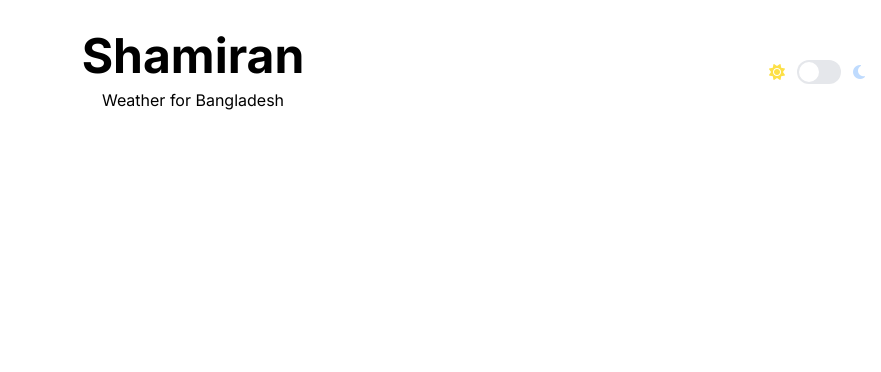
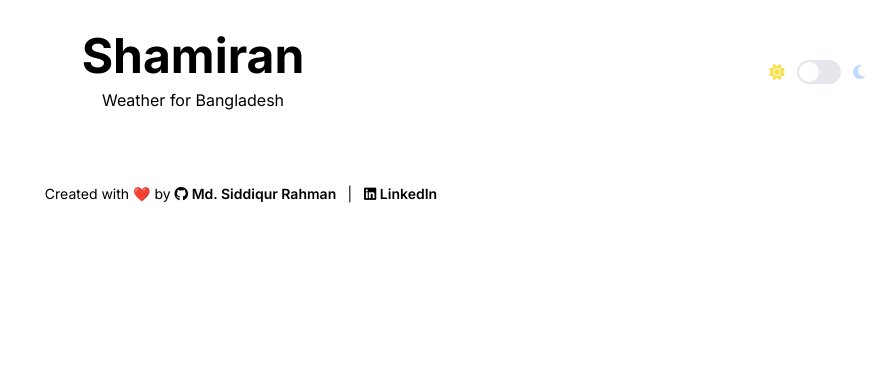
Before and after one commit to Tushar-Siddik/shamiran, a Flask app: template app/templates/base.html in a window 1280 px wide. Shown: the top 372 px of the page, without its empty margins (399-1280 px from the left). Run offline with Flask 3, Linux system fonts and the light colour scheme; the template is opened without the code that fills it, so the values that code supplies are empty; some libraries are stand-ins or nearby versions.

Commit message:
added meta tags and others

```diff
--- a/app/templates/base.html
+++ b/app/templates/base.html
@@ -3,14 +3,39 @@
 <head>
     <meta charset="UTF-8">
     <meta name="viewport" content="width=device-width, initial-scale=1.0">
-    <title>{% block title %}Shamiran - সমীরণ{% endblock %}</title>
+
+    <!-- 1. SEO & Basic Meta Tags -->
+    <title>{% block title %}Shamiran: Real-time Weather for Bangladesh | AQI, UV & Forecasts{% endblock %}</title>
+    <meta name="description" content="Get accurate, real-time weather forecasts for Bangladesh with Shamiran. Features include AQI, UV index, moon phases, and a beautiful, responsive design.">
+    <meta name="keywords" content="weather, bangladesh, forecast, dhaka, chittagong, shamiran, aqi, air quality, uv index, temperature, rain, flask app">
+    <meta name="author" content="Md. Siddiqur Rahman">
+    <meta name="robots" content="index, follow">
+
+    <!-- 2. Open Graph / Facebook Meta Tags for Social Sharing -->
+    <meta property="og:type" content="website">
+    <meta property="og:url" content="{{ request.url }}">
+    <meta property="og:title" content="Shamiran: Real-time Weather for Bangladesh">
+    <meta property="og:description" content="Get accurate, real-time weather forecasts for Bangladesh with Shamiran. Features include AQI, UV index, moon phases, and a beautiful, responsive design.">
+    <meta property="og:image" content="{{ url_for('static', filename='images/shamiran-og-image.png') }}">
+    <meta property="og:site_name" content="Shamiran">
+
+    <!-- 3. Twitter Card Meta Tags for Social Sharing -->
+    <meta property="twitter:card" content="summary_large_image">
+    <meta property="twitter:url" content="{{ request.url }}">
+    <meta property="twitter:title" content="Shamiran: Real-time Weather for Bangladesh">
+    <meta property="twitter:description" content="Get accurate, real-time weather forecasts for Bangladesh with Shamiran. Features include AQI, UV index, moon phases, and a beautiful, responsive design.">
+    <meta property="twitter:image" content="{{ url_for('static', filename='images/shamiran-og-image.png') }}">
+    <!-- <meta property="twitter:site" content="@shamiran_app"> --> <!-- ACTION: Uncomment and change if you have a Twitter handle -->
+
+    <!-- 4. Favicon & Theme Color -->
+    <link rel="icon" href="{{ url_for('static', filename='favicon.ico') }}">
+    <!-- <meta name="theme-color" content="#2F80ED"> This colors the browser UI on mobile -->
 
     <!-- Theme Script to prevent flash -->
     <script>
         (function() {
             const theme = localStorage.getItem('theme') || 'light';
             const condition = "{{ initialWeatherCondition or 'Clear' }}".toLowerCase();
-            // Apply both weather and mode classes to the body
             document.body.className = `weather-${condition} ${theme}-mode min-h-screen transition-all duration-1000`;
         })();
     </script>
@@ -20,8 +45,6 @@
     <link rel="stylesheet" href="https://unpkg.com/leaflet@1.9.4/dist/leaflet.css" integrity="sha256-p4NxAoJBhIIN+hmNHrzRCf9tD/miZyoHS5obTRR9BMY=" crossorigin=""/>
 
     <link rel="stylesheet" href="https://cdnjs.cloudflare.com/ajax/libs/font-awesome/6.4.2/css/all.min.css">
-
-    <!-- <link rel="stylesheet" href="{{ url_for('static', filename='css/main.css') }}"> -->
 
     <link rel="stylesheet" href="{{ url_for('static', filename='css/darkmode.css') }}">
     <style>
@@ -50,6 +73,19 @@
         <main>
             {% block content %}{% endblock %}
         </main>
+        <!-- Footer -->
+        <footer class="text-center py-6 mt-12">
+            <p class="text-white/80 text-sm">
+                Created with ❤️ by
+                <a href="https://github.com/Tushar-Siddik/" target="_blank" rel="noopener noreferrer" class="font-semibold hover:text-white transition-colors duration-300">
+                    <i class="fab fa-github"></i> Md. Siddiqur Rahman
+                </a>
+                &nbsp;&nbsp;|&nbsp;&nbsp;
+                <a href="https://linkedin.com/in/tushar-siddik/" target="_blank" rel="noopener noreferrer" class="font-semibold hover:text-white transition-colors duration-300">
+                    <i class="fab fa-linkedin"></i> LinkedIn
+                </a>
+            </p>
+        </footer>
     </div>
     <!-- Leaflet JavaScript -->
     <script src="https://unpkg.com/leaflet@1.9.4/dist/leaflet.js" integrity="sha256-20nQCchB9co0qIjJZRGuk2/Z9VM+kNiyxNV1lvTlZBo=" crossorigin=""></script>
```
Also changed, not shown: app/static/favicon.ico (added), app/static/images/shamiran-og-image.png.jpg (added).
